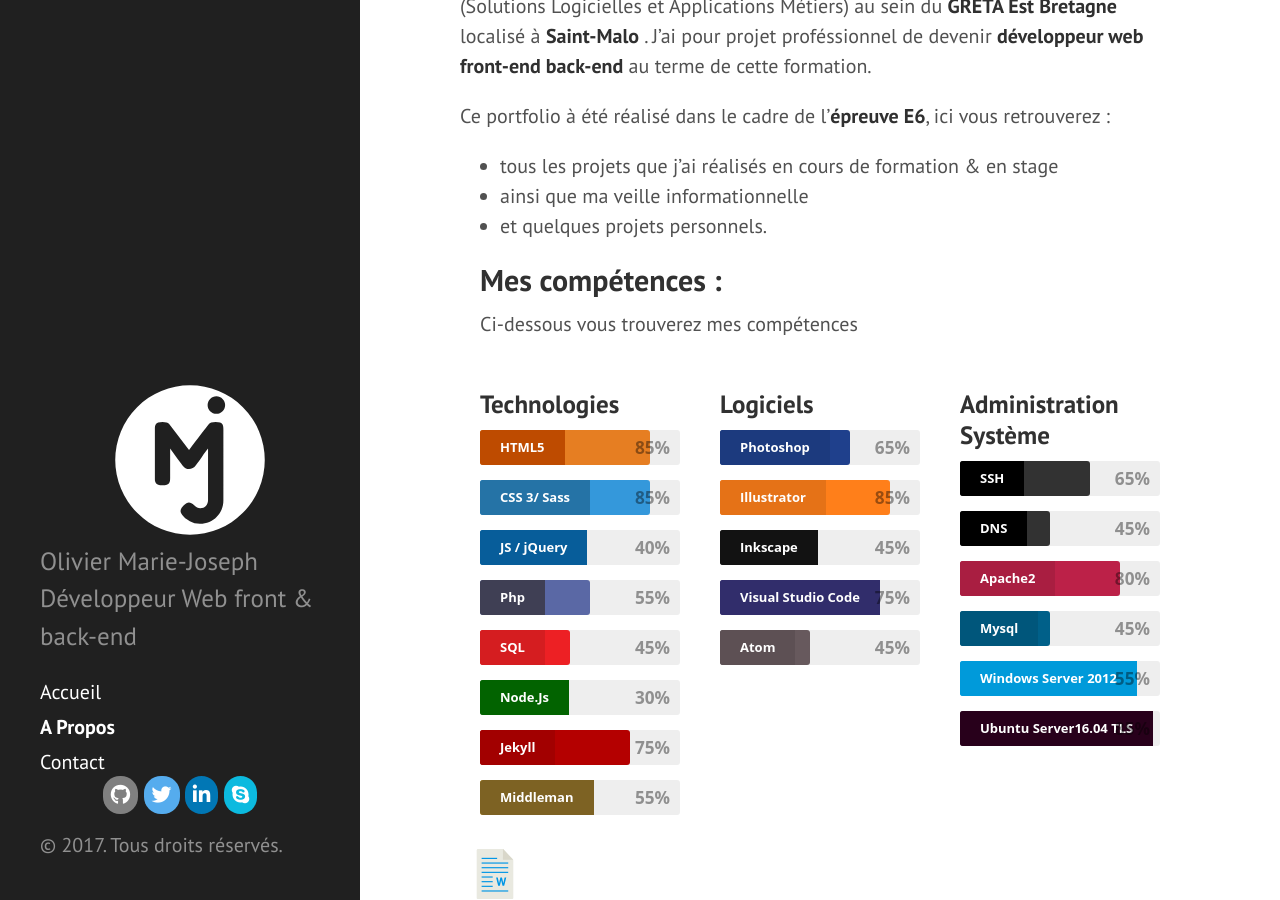
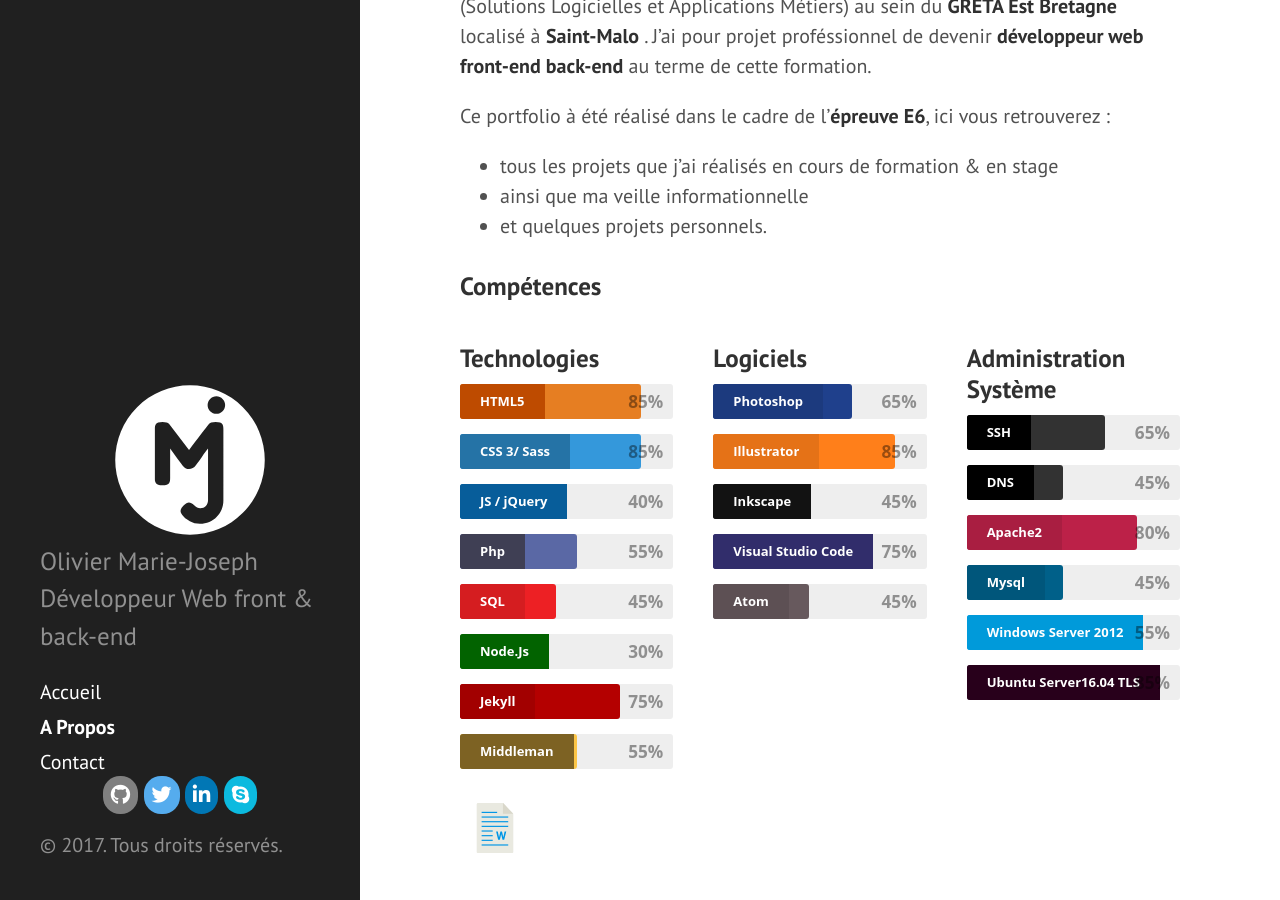
Before and after one commit to olivier-mj/olivier-mj.github.io, a Jekyll site: the page built from apropos.md, in a window 1280 px wide and 900 px high, scrolled down 490 px. Built offline with Jekyll 4.4.1, drawn with Linux system fonts in a browser that asks for light colours; nearby versions of some CDN libraries.

Commit message:
ajout compétence

```diff
--- a/apropos.md
+++ b/apropos.md
@@ -21,13 +21,9 @@
 * ainsi que ma veille informationnelle
 * et quelques projets personnels.
 
-<section id="competences" class="competences">
-            <div class="container mw1140p center pam">
-                <div class="txtcenter">
-                    <h2 role="heading" aria-level="heading">Mes compétences :</h2>
-                    <p>Ci-dessous vous trouverez mes compétences</p>
-                </div>
-                <div class="grid-3 has-gutter-l">
+### Compétences
+
+<div class="grid-3 has-gutter-l">
                     <div class="competences--devellopement">
                         <h3 class="txtcenter">Technologies</h3>
                         <div class="skillbar clearfix " data-percent="85%">
@@ -149,9 +145,6 @@
                         </div>
                     </div>
                 </div>
-            </div>
-            <div class="overlay"></div>
-        </section>
 
 
 <div class="download">
```
